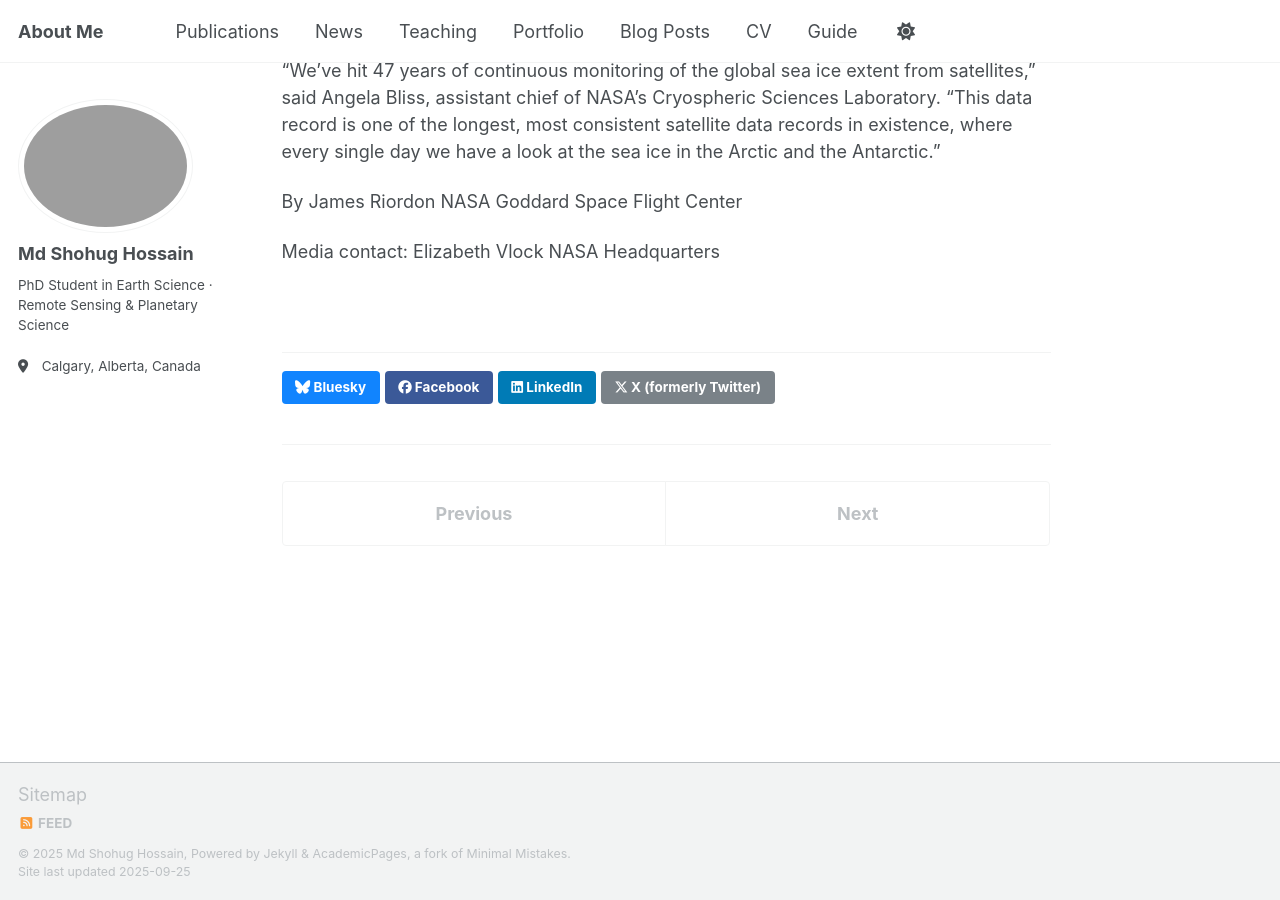
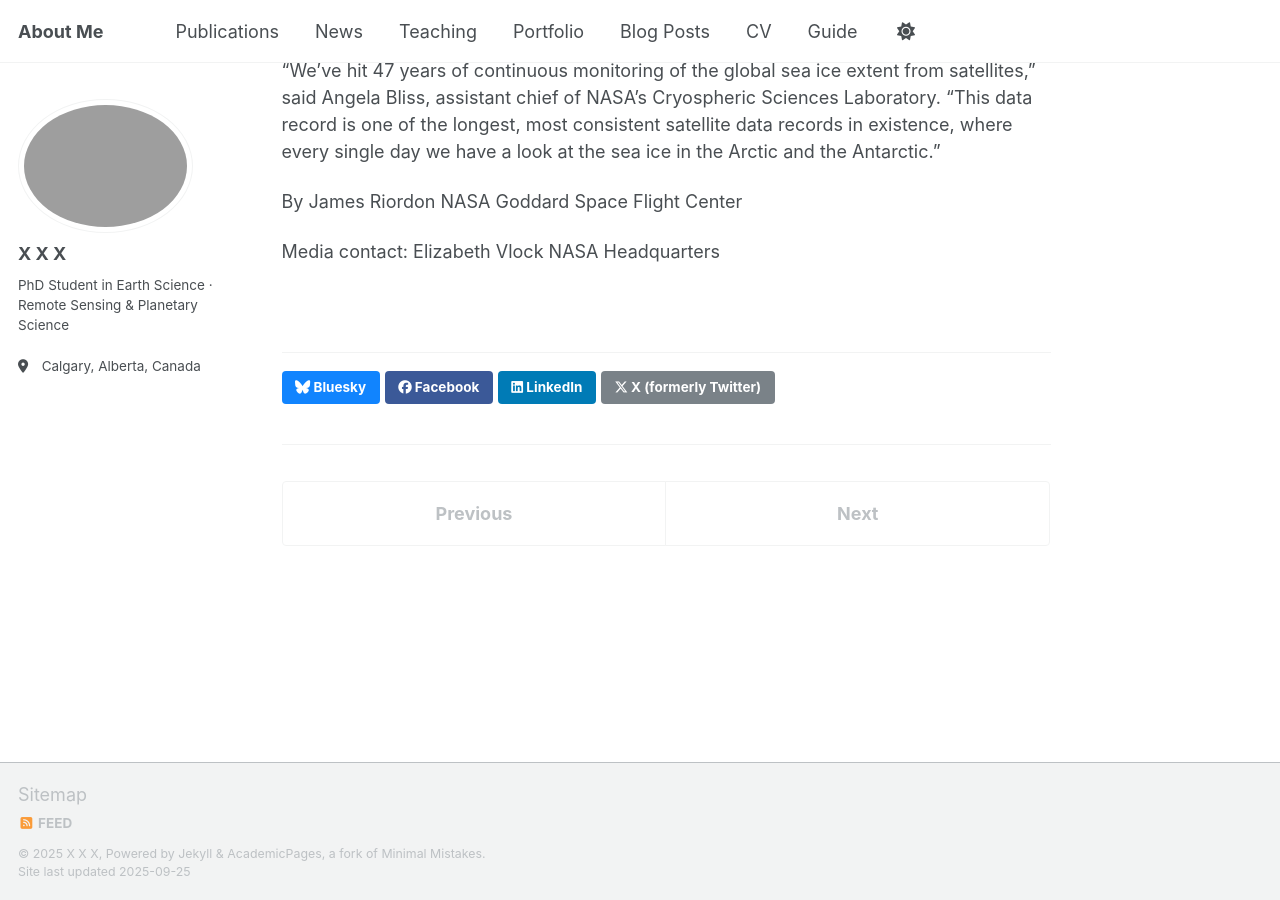
Before and after one commit to shohugmdhossain/shohugmdhossain.github.io, a Jekyll site: the page built from _posts/2015-08-14-blog-post-4.md, in a window 1280 px wide and 900 px high, scrolled down 1642 px. Built offline with Jekyll 4.4.1, drawn with Linux system fonts in a browser that asks for light colours; a script that is not in the unit is left out.

Commit message:
Update _config.yml

```diff
--- a/_config.yml
+++ b/_config.yml
@@ -1,6 +1,6 @@
 title: "About Me"
-name: "Md Shohug Hossain"
-email: "shohugmdhossain@gmail.com"
+name: "X X X"
+email: "xyz@gmail.com"
 description: >-
   Doctoral Fellow in Earth Science @ University of Calgary
 url: "https://shohugmdhossain.github.io"
@@ -24,7 +24,7 @@ plugins:
 
 # Author box (sidebar)
 author:
-  name   : "Md Shohug Hossain"
+  name   : "X X X"
   avatar : "/images/shohug.jpg"
   bio    : "PhD Student in Earth Science · Remote Sensing & Planetary Science"
   location: "Calgary, Alberta, Canada"
```
